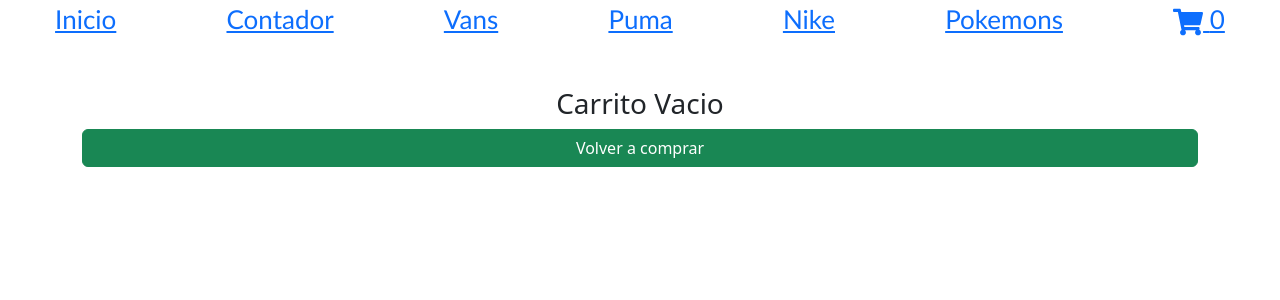
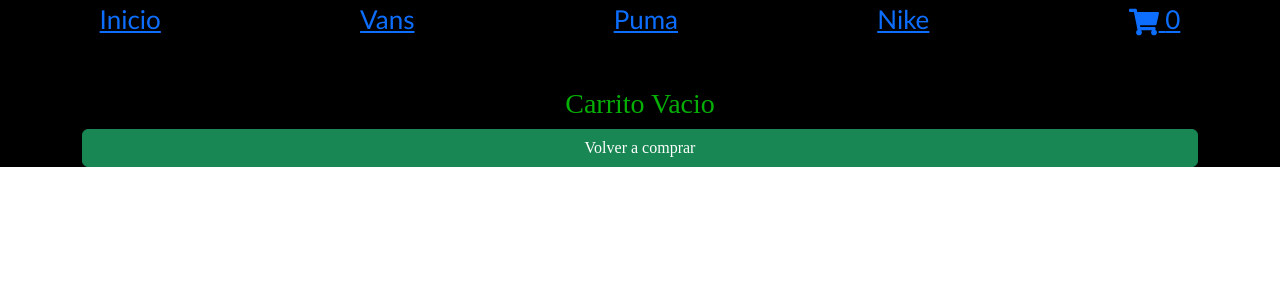
Before and after one commit to aguken9/PreEntregaMansillaReact, a React (Create React App) app: page /cart in a window 1280 px wide. Shown: the top 300 px of the page. Built offline with nearby package versions, Linux system fonts and the light colour scheme.

Commit message:
Ultima actualizacion gama de colores

```diff
--- a/src/App.css
+++ b/src/App.css
@@ -1,5 +1,8 @@
 .App {
   text-align: center;
+  font-family: 'Times New Roman', Times, serif;
+  background-color: black;
+  color: rgb(6, 175, 6);
 }
 
 .App-logo {
@@ -24,6 +27,7 @@
   color: white;
 }
 
+
 .App-link {
   color: #61dafb;
 }
--- a/src/components/CartScreen/CartScreen.css
+++ b/src/components/CartScreen/CartScreen.css
@@ -1,4 +1,10 @@
 .listado {
     display: flex;
     justify-content: space-around;
+    font-size: 30px;
+    font-family: 'Times New Roman', Times, serif;
 }
+
+Button {
+    display: flex;
+}
--- /dev/null
+++ b/src/components/Item/item.css
@@ -0,0 +1,3 @@
+.carta {
+    font-size: 50px;
+}
--- a/src/components/NavBar/NavBar.jsx
+++ b/src/components/NavBar/NavBar.jsx
@@ -8,11 +8,11 @@ export const NavBar = () => {
     <nav>
     <div className="menu">
         <Link to="/">Inicio</Link>
-        <Link to="/counter">Contador</Link>
+        {/* <Link to="/counter">Contador</Link> */}
         <Link to='/productos/Vans'>Vans</Link>
         <Link to='/productos/Puma'>Puma</Link>
         <Link to='/productos/Nike'>Nike</Link>
-        <Link to="/pika">Pokemons</Link>
+        {/* <Link to="/pika">Pokemons</Link> */}
         <Link to='cart'><CartWidget/></Link>
     </div>
     </nav>
--- a/src/components/NavBar/navbar.css
+++ b/src/components/NavBar/navbar.css
@@ -4,5 +4,7 @@
     text-align: center;
     font-size: 26px;
     color: goldenrod;
+    font-style: normal;
+    color: red;
     font-family: 'Gill Sans', 'Gill Sans MT', Calibri, 'Trebuchet MS', sans-serif;
 }
```
